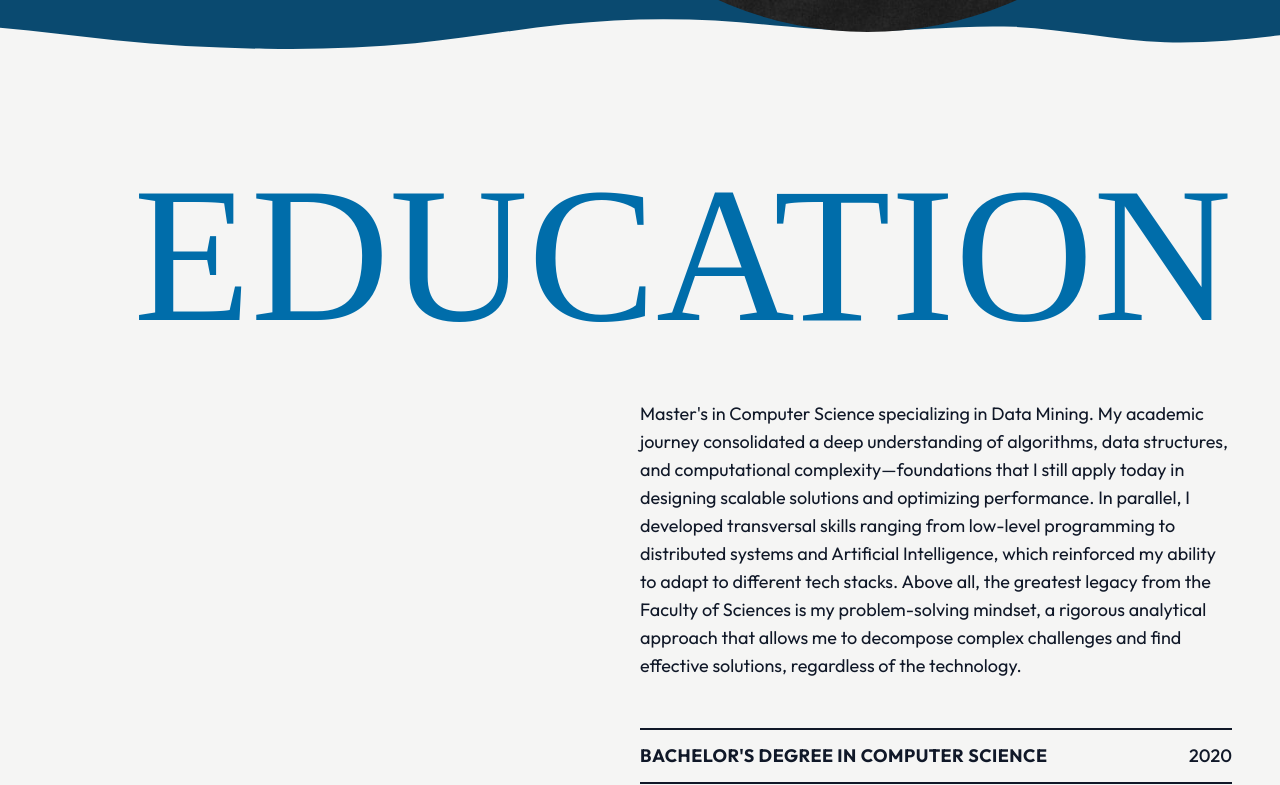
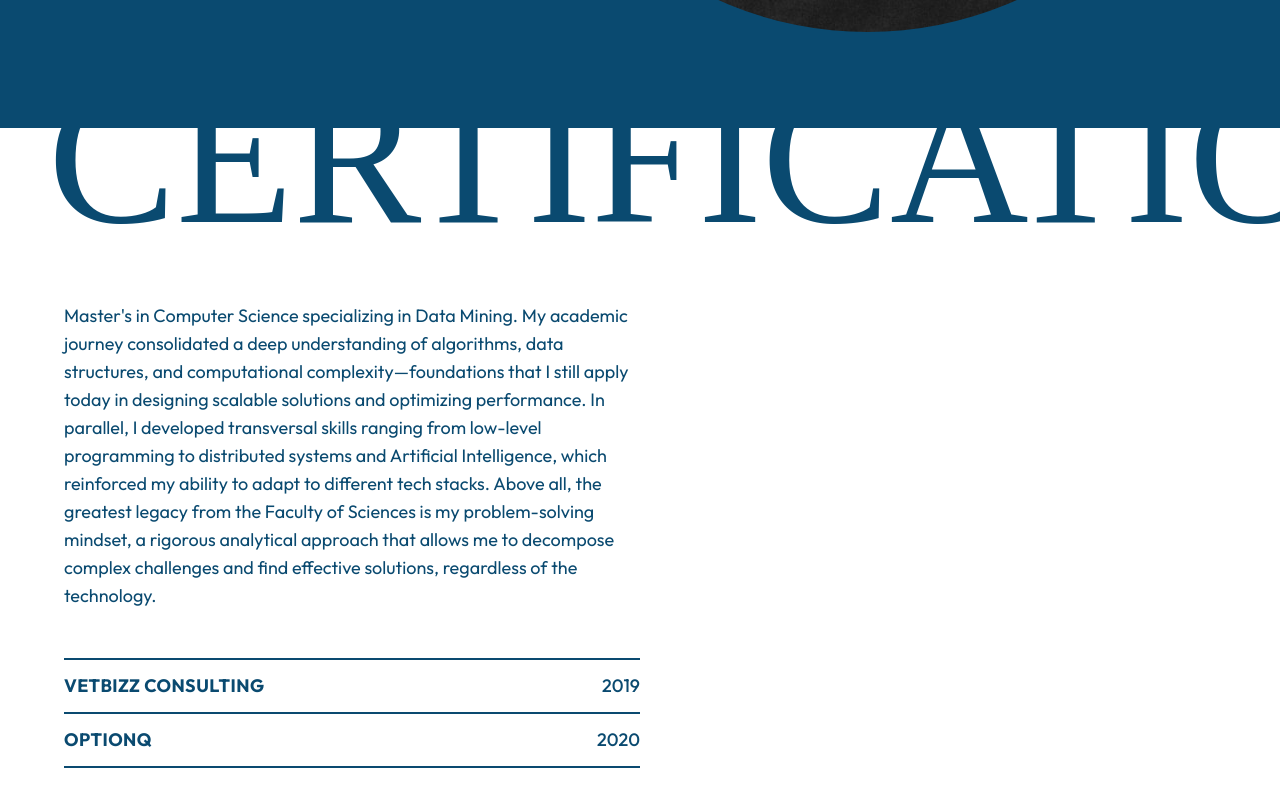
Before and after one commit to franciscorg7/franciscorg, a React (Vite) app: page /en in a window 1280 px wide. Shown: the part 1600-2385 px from the top of the page. Built offline with nearby package versions, Linux system fonts and the light colour scheme; a web font is replaced by a local one.

Commit message:
🚧 working on curtain reveal parallax effect

```diff
--- a/public/locales/en/education.json
+++ b/public/locales/en/education.json
@@ -2,6 +2,6 @@
   "title": "EDUCATION",
   "degree": "Bachelor's Degree in Computer Science",
   "masters": "Master's Degree in Computer Science (w/ specialization in Data Mining)",
-  "certifications": "Certifications",
+  "certifications_title": "CERTIFICATIONS",
   "description": "Master's in Computer Science specializing in Data Mining. My academic journey consolidated a deep understanding of algorithms, data structures, and computational complexity—foundations that I still apply today in designing scalable solutions and optimizing performance. In parallel, I developed transversal skills ranging from low-level programming to distributed systems and Artificial Intelligence, which reinforced my ability to adapt to different tech stacks. Above all, the greatest legacy from the Faculty of Sciences is my problem-solving mindset, a rigorous analytical approach that allows me to decompose complex challenges and find effective solutions, regardless of the technology."
 }
--- a/public/locales/pt/education.json
+++ b/public/locales/pt/education.json
@@ -2,6 +2,6 @@
   "title": "EDUCAÇÃO",
   "degree": "Licenciatura em Ciência de Computadores",
   "masters": "Mestrado em Ciência de Computadores (c/ especialização em Data Mining)",
-  "certifications": "Certificações",
+  "certifications_title": "CERTIFICAÇÕES",
   "description": "Mestre em Ciência de Computadores com especialização em Data Mining. O meu percurso académico consolidou uma compreensão profunda sobre algoritmia, estruturas de dados e complexidade computacional, bases estas que ainda hoje aplico no desenho de soluções escaláveis e otimização de performance. Paralelamente, desenvolvi competências transversais desde a programação de baixo nível até sistemas distribuídos e inteligência artificial, o que reforçou a minha capacidade de adaptação a diferentes stacks tecnológicas. Além disto, o maior legado que a Faculdade de Ciências me deixou foi a mentalidade de problem solving, uma abordagem analítica e rigorosa que me permite decompor desafios complexos e encontrar soluções eficazes, independentemente da tecnologia."
 }
--- a/src/App.tsx
+++ b/src/App.tsx
@@ -5,9 +5,8 @@ import { Projects } from './features/Projects/Projects'
 import { Skills } from './features/Skills/Skills'
 import { BrowserRouter, Navigate, Route, Routes } from 'react-router-dom'
 import LocaleWrapper from './layout/LocaleWrapper'
-import { Education } from './features/Education/Education'
-import { WorkExperience } from './features/WorkExperience/WorkExperience'
 import { WorkExperienceProvider } from './features/WorkExperience/context'
+import { CurtainReveal } from './layout/CurtainReveal'
 
 export function App() {
   return (
@@ -21,9 +20,8 @@ export function App() {
               <Layout>
                 <Hero id="hero" />
                 <AboutMe id="about-me"></AboutMe>
-                <Education id="education"></Education>
                 <WorkExperienceProvider>
-                  <WorkExperience id="career"></WorkExperience>
+                  <CurtainReveal></CurtainReveal>
                 </WorkExperienceProvider>
                 <Skills id="skills"></Skills>
                 <Projects id="projects"></Projects>
--- a/src/config/translation-keys.ts
+++ b/src/config/translation-keys.ts
@@ -71,6 +71,7 @@ export const EducationTranslationKey = {
   TITLE: 'title',
   DEGREE: 'degree',
   MASTERS: 'masters',
+  CERTIFICATIONS_TITLE: 'certifications_title',
   DESCRIPTION: 'description',
 } as const
 
--- a/src/features/AboutMe/AboutMe.tsx
+++ b/src/features/AboutMe/AboutMe.tsx
@@ -5,7 +5,6 @@ import { useTranslation } from 'react-i18next'
 import { CompetenceBlob } from './components/CompetenceBlob'
 import { competences, NAME_LABEL } from './data'
 import { Blob } from '../../shared/components/Blob'
-import wave from '../../assets/about-me-wave-bottom.svg'
 import { FadeUp } from '../../shared/components/FadeUp'
 
 interface AboutMeProps {
@@ -17,8 +16,7 @@ export const AboutMe = ({ id }: AboutMeProps) => {
 
   return (
     <Section id={id} contentClass="bg-primary-900 justify-between">
-      <img src={wave} className="absolute inset-0 w-full h-full object-cover z-10" alt="waves" />
-      <div className="relative flex grow h-full gap-4 z-10">
+      <div className="relative flex grow h-full gap-4">
         <div className="flex flex-col flex-1 text-white">
           <FadeUp delay={0.1}>
             <span className="font-title text-9xl">{t(AboutMeTranslationKey.TITLE)}</span>
--- /dev/null
+++ b/src/features/Certifications/Certifications.tsx
@@ -0,0 +1,22 @@
+import { useTranslation } from 'react-i18next'
+import { EducationTranslationKey, RootTranslationKey } from '../../config/translation-keys'
+import { ExperienceList } from '../../shared/components/ExperienceList'
+import { experiences } from '../WorkExperience/data'
+
+export const Certifications = () => {
+  const { t } = useTranslation(RootTranslationKey.EDUCATION)
+  return (
+    <>
+      <span className={`font-title mb-12 w-full text-start text-primary-900 text-12xl`}>
+        {t(EducationTranslationKey.CERTIFICATIONS_TITLE)}
+      </span>
+      <div className="relative flex grow z-10 w-full">
+        <div className="flex w-1/2 flex-col gap-12 pl-4">
+          <span className="text-lg">{t(EducationTranslationKey.DESCRIPTION)}</span>
+          <ExperienceList experiences={experiences} color="primary"></ExperienceList>
+        </div>
+        <div className="flex w-1/2"></div>
+      </div>
+    </>
+  )
+}
--- a/src/features/Education/Education.tsx
+++ b/src/features/Education/Education.tsx
@@ -1,15 +1,20 @@
-import { Section } from '../../layout/Section'
+import { motion, useScroll, useTransform } from 'framer-motion'
+import { useRef } from 'react'
 import { useTranslation } from 'react-i18next'
 import { EducationTranslationKey, RootTranslationKey } from '../../config/translation-keys'
+import { academicExperiences } from '../../features/Education/data'
 import { ExperienceList } from '../../shared/components/ExperienceList'
-import { academicExperiences } from './data'
-import wave from '../../assets/work-experience-wave-top.svg'
+import { FadeUp } from '../../shared/components/FadeUp'
+import fcup from '../../assets/fcup.png'
 
-interface EducationProps {
-  id: string
-}
+export const Education = () => {
+  const targetRef = useRef<HTMLDivElement | null>(null)
+  const { scrollYProgress } = useScroll({
+    target: targetRef,
+  })
 
-export const Education = ({ id }: EducationProps) => {
+  const imgX = useTransform(scrollYProgress, [0, 0.25], [-800, 0])
+
   const { t } = useTranslation(RootTranslationKey.EDUCATION)
 
   const experiences = academicExperiences.map(experience => ({
@@ -18,20 +23,24 @@ export const Education = ({ id }: EducationProps) => {
   }))
 
   return (
-    <Section
-      id={id}
-      title={t(EducationTranslationKey.TITLE)}
-      titleClass="text-right text-primary-700 text-12xl"
-      contentClass="bg-secondary-50 justify-between"
-    >
-      <img src={wave} className="absolute inset-0 w-full h-full object-cover z-10" alt="waves" />
-      <div className="relative flex grow z-10">
-        <div className="flex flex-1"></div>
-        <div className="flex flex-1 flex-col gap-12">
+    <div className="absolute h-full w-full px-12 pt-8 pb-24 flex flex-col items-center justify-center bg-primary-900 text-white z-0">
+      <span className={`font-title mb-12 w-full text-right text-white text-12xl`}>
+        <FadeUp delay={0.1}>{t(EducationTranslationKey.TITLE)}</FadeUp>
+      </span>
+      <div className="relative flex grow w-full gap-16 z-10">
+        <div className="flex flex-1 items-center justify-center lg:flex">
+          <motion.img
+            src={fcup}
+            alt="Education illustration"
+            className="w-full max-w-lg object-cover rounded-3xl shadow-xl"
+            style={{ x: imgX }}
+          />
+        </div>
+        <div className="flex flex-1 flex-col gap-12 justify-center">
           <span className="text-lg">{t(EducationTranslationKey.DESCRIPTION)}</span>
-          <ExperienceList experiences={experiences} color="primary"></ExperienceList>
+          <ExperienceList experiences={experiences} color="white"></ExperienceList>
         </div>
       </div>
-    </Section>
+    </div>
   )
 }
--- a/src/features/WorkExperience/WorkExperience.tsx
+++ b/src/features/WorkExperience/WorkExperience.tsx
@@ -1,6 +1,5 @@
 import { useTranslation } from 'react-i18next'
-import { RootTranslationKey, WorkExperienceTranslationKey } from '../../config/translation-keys'
-import { Section } from '../../layout/Section'
+import { RootTranslationKey } from '../../config/translation-keys'
 import { ExperienceList } from '../../shared/components/ExperienceList'
 import { experienceDetails, experiences } from './data'
 import {
@@ -10,13 +9,8 @@ import {
 import { useWorkExperience } from './context'
 import { useEffect, useMemo } from 'react'
 import { Chip } from '../../shared/components/Chip'
-import wave from '../../assets/work-experience-wave-bottom.svg'
 
-interface WorkExpProps {
-  id: string
-}
-
-export const WorkExperience = ({ id }: WorkExpProps) => {
+export const WorkExperience = () => {
   const { t } = useTranslation(RootTranslationKey.WORK_EXP)
   const { selectedExperienceId, setSelectedExperience } = useWorkExperience()
 
@@ -50,18 +44,7 @@ export const WorkExperience = ({ id }: WorkExpProps) => {
   }
 
   return (
-    <Section
-      id={id}
-      title={t(WorkExperienceTranslationKey.TITLE)}
-      titleClass="text-white text-12xl"
-      contentClass="bg-accent-500 justify-between"
-    >
-      <img
-        src={wave}
-        className="absolute inset-0 bottom-0 w-full h-full object-cover z-10"
-        alt="waves"
-      />
-      <div className="relative flex grow gap-8">
+    <div className="relative flex grow gap-8 z-10">
       <div className="flex-1">
         <ExperienceList
           experiences={experiences}
@@ -84,6 +67,5 @@ export const WorkExperience = ({ id }: WorkExpProps) => {
         ) : null}
       </div>
     </div>
-    </Section>
   )
 }
--- /dev/null
+++ b/src/layout/CurtainReveal.tsx
@@ -0,0 +1,68 @@
+import { motion, useScroll, useTransform } from 'framer-motion'
+import { useRef } from 'react'
+import { WorkExperience } from '../features/WorkExperience/WorkExperience'
+import { Certifications } from '../features/Certifications/Certifications'
+import { FadeUp } from '../shared/components/FadeUp'
+import { ExperienceList } from '../shared/components/ExperienceList'
+import { EducationTranslationKey, RootTranslationKey } from '../config/translation-keys'
+import fcup from '../assets/fcup.png'
+import { academicExperiences } from '../features/Education/data'
+import { useTranslation } from 'react-i18next'
+
+export const CurtainReveal = () => {
+  const targetRef = useRef<HTMLDivElement | null>(null)
+  const { t } = useTranslation(RootTranslationKey.EDUCATION)
+  const { scrollYProgress } = useScroll({
+    target: targetRef,
+  })
+
+  const imgX = useTransform(scrollYProgress, [0, 0.25], [-800, 0])
+
+  const slide2X = useTransform(scrollYProgress, [0, 0.3, 0.6, 0.9], ['100%', '0%', '0%', '100%'])
+  const slide3Opacity = useTransform(scrollYProgress, [0.25, 0.35], [0, 1])
+
+  const experiences = academicExperiences.map(experience => ({
+    ...experience,
+    entity: t(experience.entity),
+  }))
+
+  return (
+    <section>
+      <div ref={targetRef} className="relative h-[450vh] bg-neutral-900 font-body">
+        <div className="sticky top-0 h-screen w-full overflow-hidden">
+          <div className="absolute h-full w-full px-12 pt-8 pb-24 flex flex-col items-center justify-center bg-primary-900 text-white z-0">
+            <span className={`font-title mb-12 w-full text-right text-white text-12xl`}>
+              <FadeUp delay={0.1}>{t(EducationTranslationKey.TITLE)}</FadeUp>
+            </span>
+            <div className="relative flex grow w-full gap-16 z-10">
+              <div className="flex flex-1 items-center justify-center lg:flex">
+                <motion.img
+                  src={fcup}
+                  alt="Education illustration"
+                  className="w-full max-w-lg object-cover rounded-3xl shadow-xl"
+                  style={{ x: imgX }}
+                />
+              </div>
+              <div className="flex flex-1 flex-col gap-12 justify-center">
+                <span className="text-lg">{t(EducationTranslationKey.DESCRIPTION)}</span>
+                <ExperienceList experiences={experiences} color="white"></ExperienceList>
+              </div>
+            </div>
+          </div>
+          <motion.div
+            style={{ opacity: slide3Opacity }}
+            className="absolute inset-0 h-full w-full px-12 pt-8 pb-24 flex flex-col items-center justify-center bg-primary-900 text-white z-10"
+          >
+            <WorkExperience></WorkExperience>
+          </motion.div>
+          <motion.div
+            style={{ x: slide2X }}
+            className="absolute inset-0 h-full w-full px-12 pt-8 pb-24 flex flex-col items-center justify-center bg-white text-primary-900 z-20 shadow-2xl"
+          >
+            <Certifications></Certifications>
+          </motion.div>
+        </div>
+      </div>
+    </section>
+  )
+}
```
Lines whose indentation alone changed are shown as unchanged.
